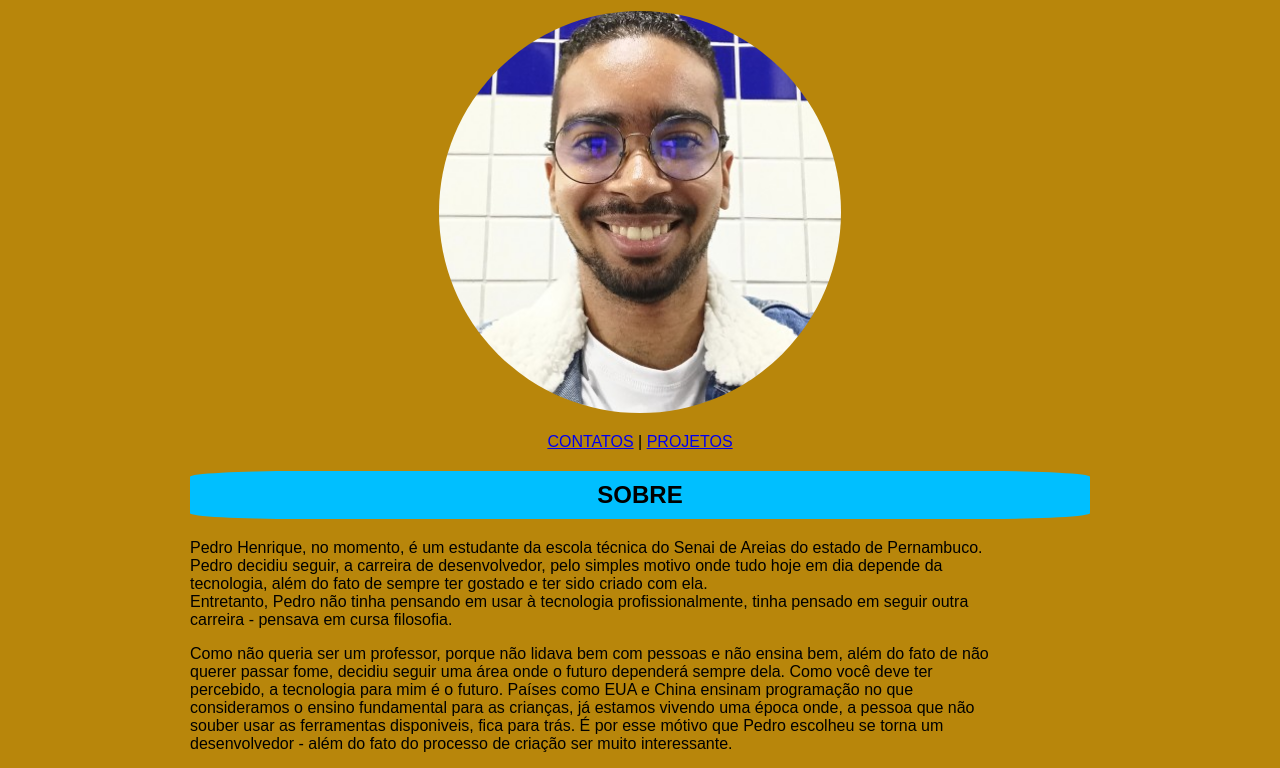
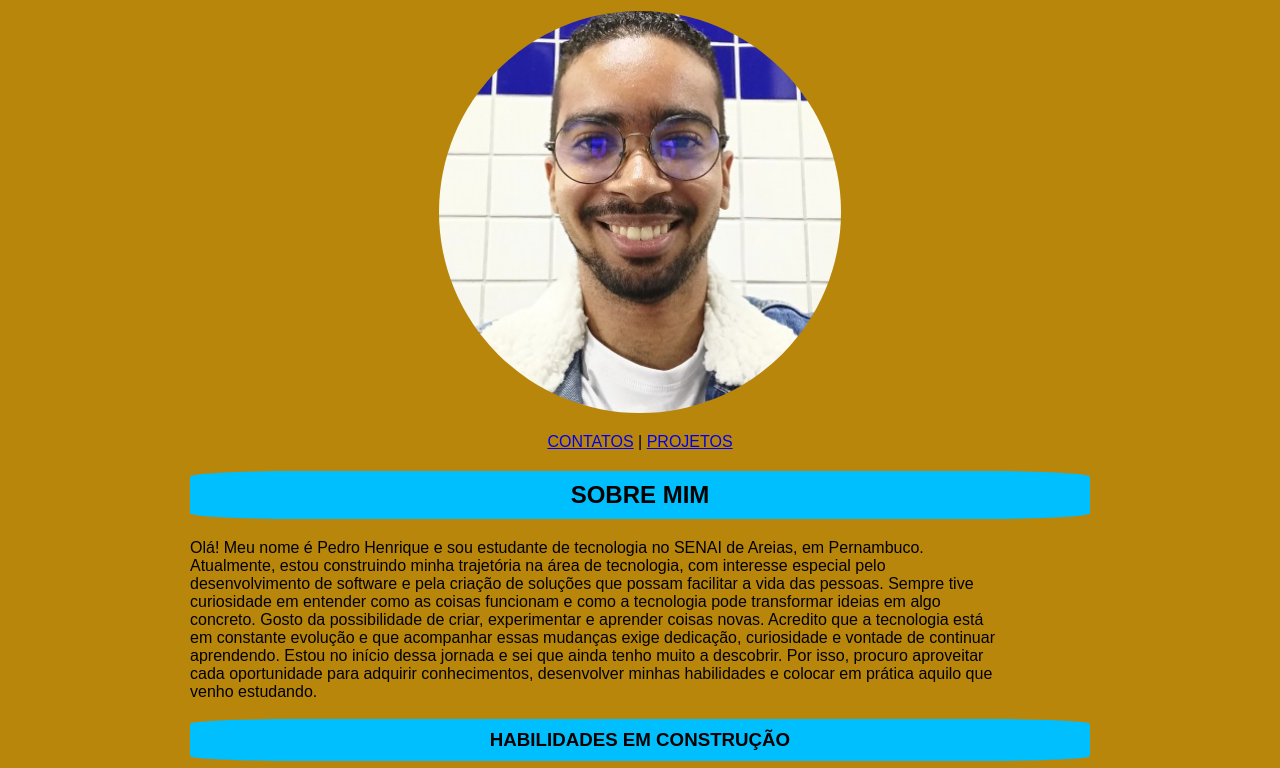
Before and after one commit to pedrograss/Portfolio-Pedro-Henrique, a plain HTML site: page index.html in a window 1280 px wide. Shown: the part 173-941 px from the top of the page. Drawn offline with Linux system fonts and the light colour scheme.

Commit message:
modifação no texto

```diff
--- a/index.html
+++ b/index.html
@@ -21,19 +21,11 @@
 <!--Conteúdo principal da página-->
 <main>
     <section id="apresentação">
-        <h2>Sobre</h2>
-        <p>Pedro Henrique, no momento, é um estudante da escola técnica do Senai de Areias do estado de Pernambuco. <br>
-            Pedro decidiu seguir, a carreira de desenvolvedor, pelo simples motivo onde tudo hoje em dia depende da
-            tecnologia, além do
-            fato de sempre ter gostado e ter sido criado com ela. <br>
-            Entretanto, Pedro não tinha pensando em usar à tecnologia profissionalmente, tinha pensado em seguir outra
-            carreira - pensava em cursa filosofia.</p>
-        <p>Como não queria ser um professor, porque não lidava bem com pessoas e não ensina bem, além do fato de não
-            querer passar fome, decidiu seguir uma área onde o futuro dependerá sempre dela.
-            Como você deve ter percebido, a tecnologia para mim é o futuro. Países como EUA e China ensinam programação
-            no que consideramos o ensino fundamental para as crianças, já estamos vivendo uma época onde, a pessoa que
-            não souber usar as ferramentas disponiveis, fica para trás. É por esse mótivo que Pedro escolheu se torna um
-            desenvolvedor - além do fato do processo de criação ser muito interessante.</p>
+        <h2>Sobre mim</h2>
+        <p>Olá! Meu nome é Pedro Henrique e sou estudante de tecnologia no SENAI de Areias, em Pernambuco.
+        Atualmente, estou construindo minha trajetória na área de tecnologia, com interesse especial pelo desenvolvimento de software e pela criação de soluções que possam facilitar a vida das pessoas. Sempre tive curiosidade em entender como as coisas funcionam e como a tecnologia pode transformar ideias em algo concreto.
+        Gosto da possibilidade de criar, experimentar e aprender coisas novas. Acredito que a tecnologia está em constante evolução e que acompanhar essas mudanças exige dedicação, curiosidade e vontade de continuar aprendendo.
+        Estou no início dessa jornada e sei que ainda tenho muito a descobrir. Por isso, procuro aproveitar cada oportunidade para adquirir conhecimentos, desenvolver minhas habilidades e colocar em prática aquilo que venho estudando.</p>
     </section>
     <section id="habilidades">
         <h3>Habilidades em Construção</h3>
```
